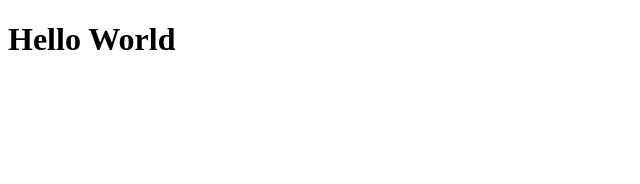
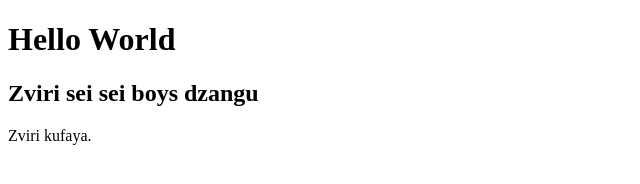
Before and after one commit to simongav/taurai-simple-website, a plain HTML site: page index.html in a window 1280 px wide. Shown: the whole page, without its empty margins (0-640 px from the left). Drawn offline with Linux system fonts and the light colour scheme.

Commit message:
index.html

```diff
--- a/index.html
+++ b/index.html
@@ -3,6 +3,7 @@
 <body>
 
 <h1>Hello World</h1>
-
+<h2>Zviri sei sei boys dzangu</h2>
+<p>Zviri kufaya.</p>
 </body>
 </html>
```
